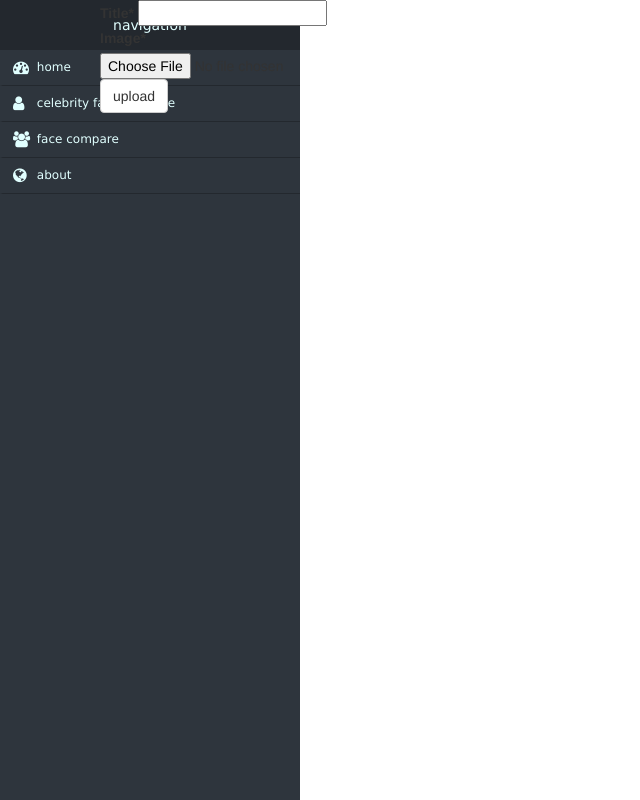
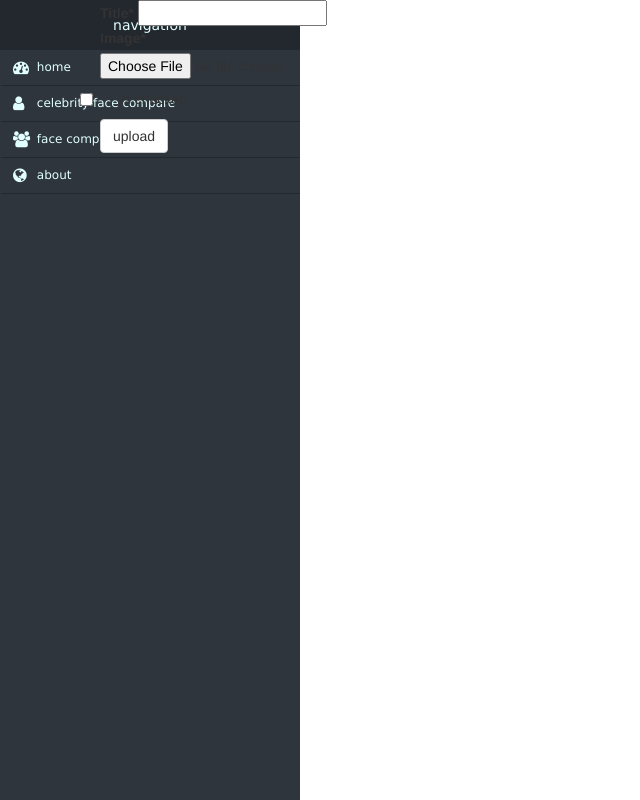
Before and after one commit to capitalisMm/facesite, a Django app: page / in a window 1280 px wide. Shown: the whole page, without its empty margins (0-640 px from the left). Run offline with Django 3.2, Linux system fonts and the light colour scheme; some libraries are stand-ins or nearby versions.

Commit message:
added check box to the form lol

```diff
--- a/face/forms.py
+++ b/face/forms.py
@@ -6,4 +6,4 @@
 
     class Meta:
         model = Post
-        fields = ('title', 'image')
+        fields = ('title', 'image', 'check')
--- a/face/models.py
+++ b/face/models.py
@@ -7,6 +7,7 @@
     title = models.CharField(max_length=32)
     published_date = models.DateTimeField(default=timezone.now)
     image = models.ImageField(upload_to='profile_pics/')
+    check = models.BooleanField('is checked', default=False)
 
     def publish(self):
         self.published_date = timezone.now()
--- a/face/templates/face/home.html
+++ b/face/templates/face/home.html
@@ -15,6 +15,7 @@
         {{ form|crispy }}
         <button type="submit" class="save btn btn-default">upload</button>
     </form>
+
     {% if submitted %}
         <img class="img-responsive" src="{{ upload.image.url }}">
         <h1>{{ upload }}</h1>
--- a/face/views.py
+++ b/face/views.py
@@ -12,9 +12,12 @@
 
     # initialize
     submitted = False
+    checked = False
     ml_magic = ''
+
     upload = ''
     acc = ''
+
     sim = None
 
     if request.method == "POST":
@@ -22,20 +25,26 @@
         if form.is_valid():
             form.save()
             submitted = True
+            checked = True
             upload = Post.objects.last()
     else:
         form = PostForm()
 
     # if user submitted image
     if submitted:
+        # load encodings and names
         encodings = load_encodings()
         names = load_names()
+
+        # accuracy of image to known images
         acc = face_accuracy(upload.image, encodings)
+
+        # similar image to the one uploaded
         sim = face_close_match(upload.image, encodings, names)
-        # ml_magic = magic(upload.image, encodings, names)
 
     return render(request, 'face/home.html', {'upload': upload, 'form': form,
-                                              'submitted': submitted, 'ml_magic': ml_magic, 'acc': acc, 'sim': sim})
+                                              'submitted': submitted, 'ml_magic': ml_magic,
+                                              'acc': acc, 'sim': sim, 'checked': checked})
 
 
 # about page
```
